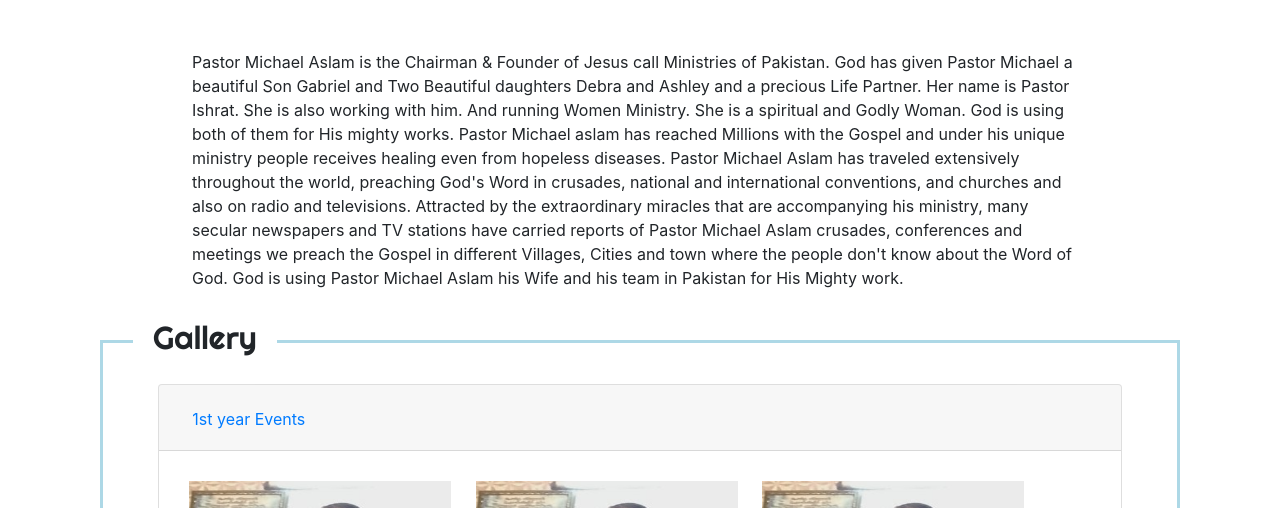
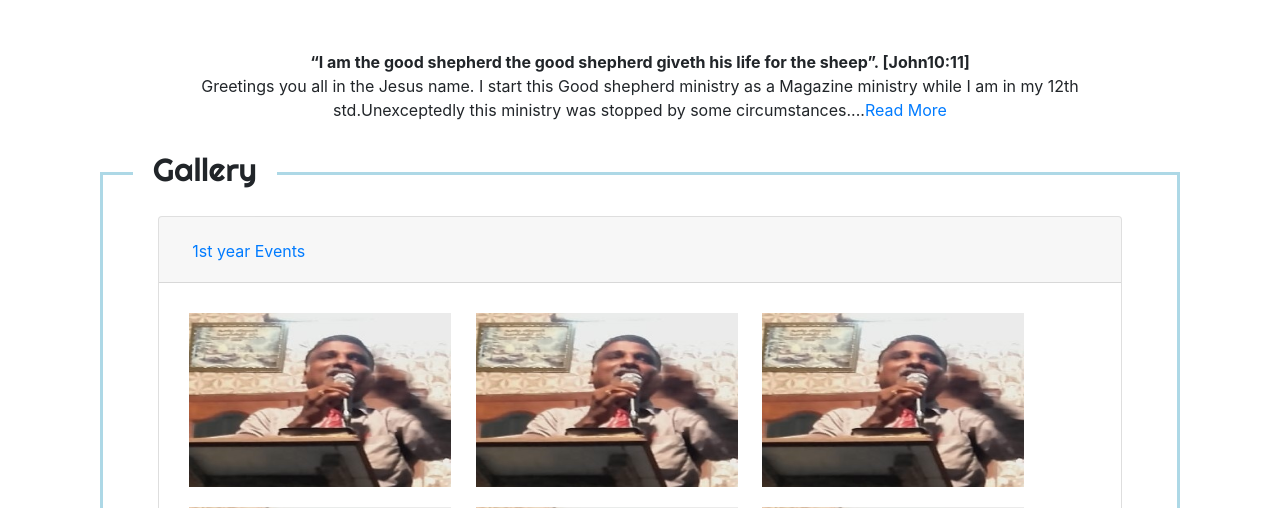
Before and after one commit to triadkube/gsm, a PHP site: page /index.html in a window 1280 px wide. Shown: the part 870-1378 px from the top of the page. Run offline with PHP 8.4, Linux system fonts and the light colour scheme.

Commit message:
contenting

```diff
--- a/index.html
+++ b/index.html
@@ -89,7 +89,10 @@
 		</div>
 
 		<div class="intro">
-			Pastor Michael Aslam is the Chairman & Founder of Jesus call Ministries of Pakistan. God has given Pastor Michael a beautiful Son Gabriel and Two Beautiful daughters Debra and Ashley and a precious Life Partner. Her name is Pastor Ishrat. She is also working with him. And running Women Ministry. She is a spiritual and Godly Woman. God is using both of them for His mighty works. Pastor Michael aslam   has reached Millions with the Gospel and under his unique ministry people receives healing even from hopeless diseases. Pastor Michael Aslam has traveled extensively throughout the world, preaching God's Word in crusades, national and international conventions, and churches and also on radio and televisions. Attracted by the extraordinary miracles that are accompanying his ministry, many secular newspapers and TV stations have carried reports of Pastor Michael Aslam crusades, conferences and meetings we preach the Gospel in different Villages, Cities and town where the people don't know about the Word of God. God is using Pastor Michael Aslam his Wife and his team in Pakistan for His Mighty work.
+
+		        <b>“I am the good shepherd the good shepherd giveth his life for the sheep”. [John10:11]</b><br>
+Greetings you all in the Jesus name. I start this Good shepherd ministry as a Magazine ministry while  I am in my 12th std.Unexceptedly this ministry was stopped by some circumstances....<a href="about.html" style="text-decoration: none;">Read More</a>
+
 		</div>
 	</div>
 
--- a/style.css
+++ b/style.css
@@ -111,6 +111,7 @@
 }
 
 .intro{
+	text-align: center;
 	margin: 0px auto;
 	margin-bottom: 50px;
 	width: 70%;
```
